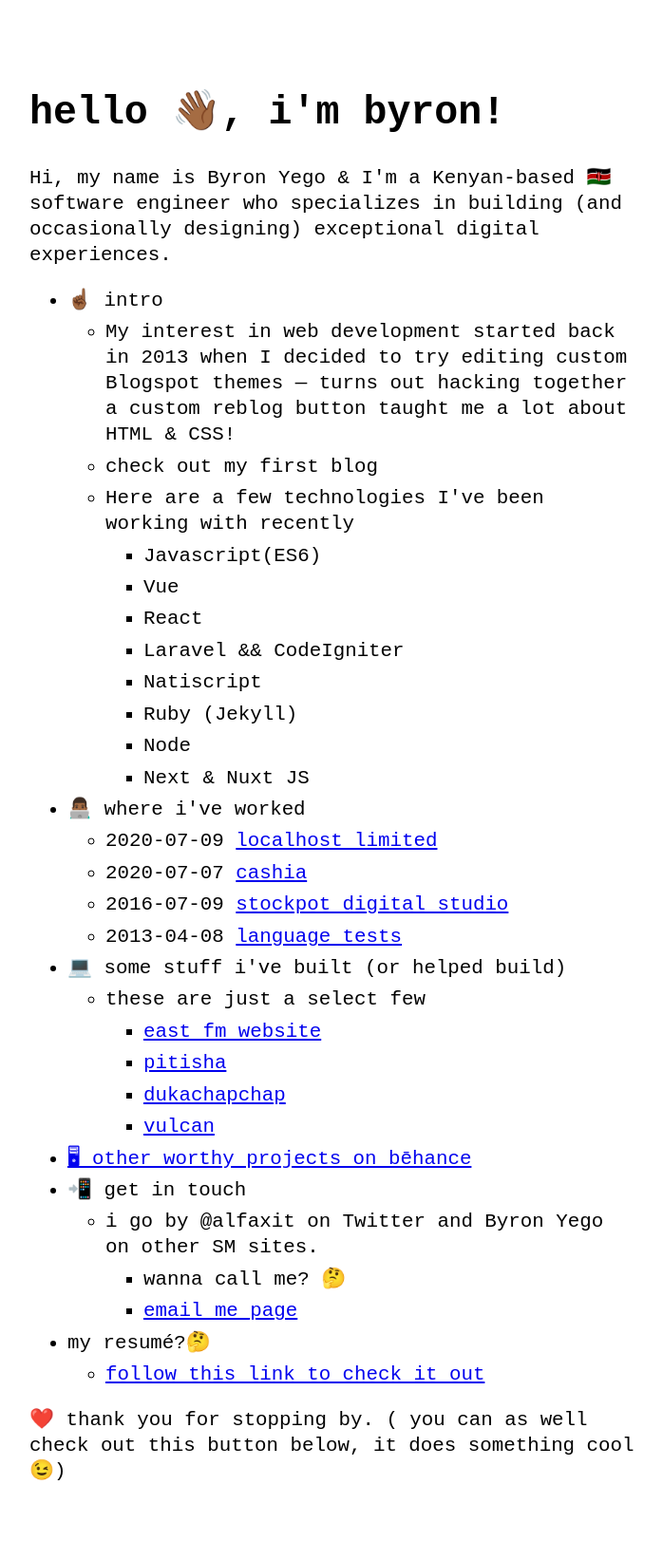
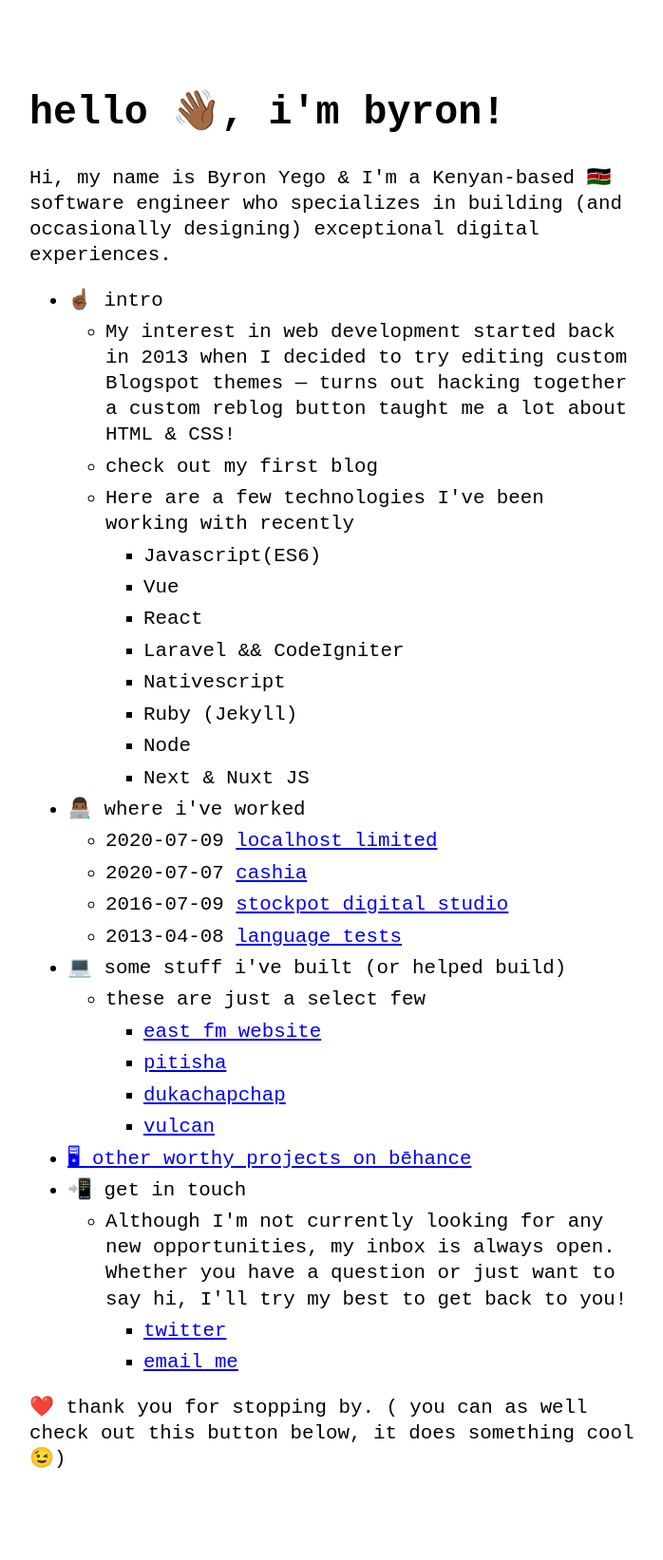
Before and after one commit to riggraz/no-style-please, a Jekyll site: the page built from index.md, in a window 1280 px wide. Shown: the whole page at 95% size, without its empty margins (289-987 px from the left). Built offline with Jekyll 4.4.1, drawn with Linux system fonts in a browser that asks for light colours.

Commit message:
Update menu.yml

```diff
--- a/_data/menu.yml
+++ b/_data/menu.yml
@@ -14,7 +14,7 @@ entries:
           - title: Vue
           - title: React
           - title: Laravel && CodeIgniter
-          - title: Natiscript
+          - title: Nativescript
           - title: Ruby (Jekyll)
           - title: Node
           - title: Next & Nuxt JS
@@ -46,12 +46,9 @@ entries:
 
   - title: 📲 get in touch
     entries:
-      - title: i go by @alfaxit on Twitter and Byron Yego on other SM sites.
+      - title: Although I'm not currently looking for any new opportunities, my inbox is always open. Whether you have a question or just want to say hi, I'll try my best to get back to you!
         entries:
-          - title: wanna call me? 🤔
-          - title: email me page
+          - title: twitter
+            url: https://twitter.com/alfaxit
+          - title: email me
             url: about
-  - title: my resumé?🤔
-    entries:
-      - title: follow this link to check it out
-        url: download.html
```
